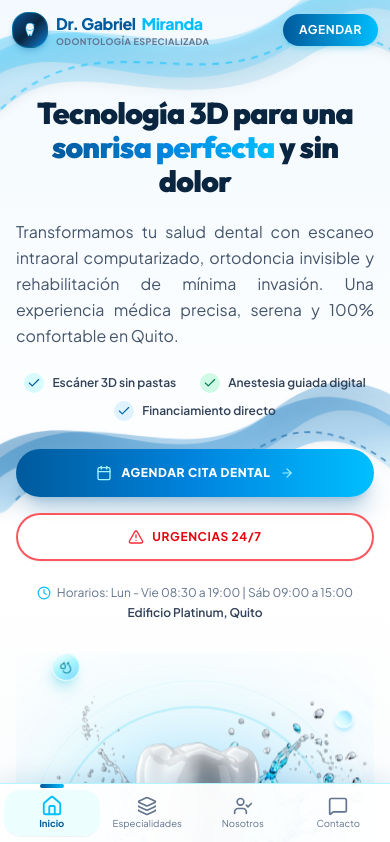
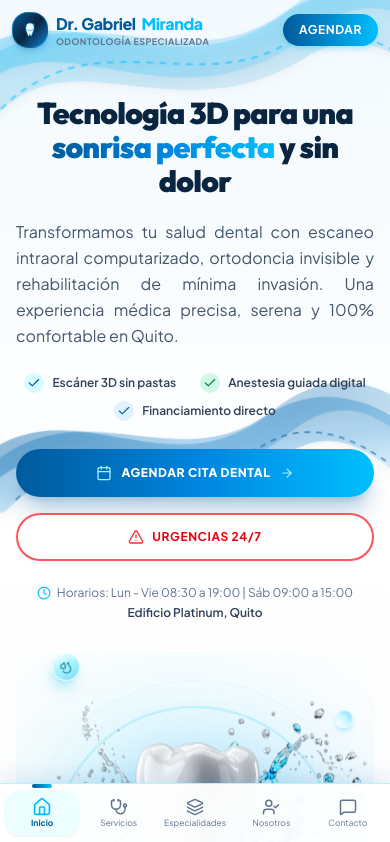
Before and after one commit to kindevec/Dentista-Gabriel-Miranda, a React (Vite) app: page / in a window 390 px wide. Shown: the top 842 px of the page. Built offline with nearby package versions, Linux system fonts and the light colour scheme.

Commit message:
feat(nav): configurar header con exactamente 5 apartados oficiales

```diff
--- a/src/App.tsx
+++ b/src/App.tsx
@@ -20,8 +20,9 @@ export default function App() {
   useEffect(() => {
     const sectionMap = [
       { id: 'inicio', navKey: 'inicio' },
+      { id: 'servicios', navKey: 'servicios' },
       { id: 'especialidades', navKey: 'especialidades' },
-      { id: 'urgencias', navKey: 'especialidades' },
+      { id: 'urgencias', navKey: 'servicios' },
       { id: 'nosotros', navKey: 'nosotros' },
       { id: 'preguntas', navKey: 'nosotros' },
       { id: 'contacto', navKey: 'contacto' },
@@ -33,7 +34,7 @@ export default function App() {
         const item = sectionMap[i];
         const element = document.getElementById(item.id);
         if (element) {
-          const top = element.offsetTop;
+          const top = element.getBoundingClientRect().top + window.scrollY;
           if (scrollPosition >= top) {
             setActiveSection(item.navKey);
             break;
--- a/src/components/Footer.tsx
+++ b/src/components/Footer.tsx
@@ -42,27 +42,27 @@ export const Footer: React.FC = () => {
             <ul className="space-y-2 text-xs text-slate-300">
               <li>
                 <a href="#inicio" className="hover:text-[#00BFFF] transition-colors">
-                  Inicio & Portada
+                  Inicio
+                </a>
+              </li>
+              <li>
+                <a href="#servicios" className="hover:text-[#00BFFF] transition-colors">
+                  Servicios
                 </a>
               </li>
               <li>
                 <a href="#especialidades" className="hover:text-[#00BFFF] transition-colors">
-                  Especialidades & Tratamientos
+                  Especialidades
                 </a>
               </li>
               <li>
                 <a href="#nosotros" className="hover:text-[#00BFFF] transition-colors">
-                  Dr. Gabriel Miranda & Instalaciones
-                </a>
-              </li>
-              <li>
-                <a href="#preguntas" className="hover:text-[#00BFFF] transition-colors">
-                  Preguntas Frecuentes
+                  Nosotros
                 </a>
               </li>
               <li>
                 <a href="#contacto" className="hover:text-[#00BFFF] transition-colors">
-                  Agendamiento & Ubicación
+                  Contacto
                 </a>
               </li>
             </ul>
--- a/src/components/MobileBottomNav.tsx
+++ b/src/components/MobileBottomNav.tsx
@@ -1,5 +1,5 @@
 import React from 'react';
-import { Home, Layers, UserCheck, MessageSquare } from 'lucide-react';
+import { Home, Stethoscope, Layers, UserCheck, MessageSquare } from 'lucide-react';
 
 interface MobileBottomNavProps {
   activeSection: string;
@@ -29,86 +29,41 @@ export const MobileBottomNav: React.FC<MobileBottomNavProps> = ({
     }
   };
 
+  const navItems = [
+    { id: 'inicio', label: 'Inicio', icon: Home },
+    { id: 'servicios', label: 'Servicios', icon: Stethoscope },
+    { id: 'especialidades', label: 'Especialidades', icon: Layers },
+    { id: 'nosotros', label: 'Nosotros', icon: UserCheck },
+    { id: 'contacto', label: 'Contacto', icon: MessageSquare },
+  ];
+
   return (
     <nav className="lg:hidden fixed bottom-0 left-0 right-0 z-50 bg-white/95 backdrop-blur-2xl border-t border-cyan-200/80 shadow-[0_-4px_25px_rgba(0,90,156,0.14)] px-1 sm:px-4 pt-1.5 pb-2 pb-[calc(0.5rem+env(safe-area-inset-bottom,0px))] transition-all duration-300">
-      <div className="w-full max-w-lg mx-auto grid grid-cols-4 items-center justify-items-center">
-
-        {/* 1. Inicio */}
+      <div className="w-full max-w-lg mx-auto grid grid-cols-5 items-center justify-items-center">
+        {navItems.map((item) => {
+          const Icon = item.icon;
+          const isActive = activeSection === item.id;
+          return (
             <button
-          onClick={() => handleNavClick('inicio')}
+              key={item.id}
+              onClick={() => handleNavClick(item.id)}
               className={`w-full min-w-0 flex flex-col items-center justify-center min-h-[46px] py-1 px-0.5 rounded-2xl transition-all duration-200 relative cursor-pointer ${
-            activeSection === 'inicio'
+                isActive
                   ? 'text-[#005A9C] font-bold bg-cyan-50/90 shadow-2xs'
                   : 'text-slate-500 hover:text-[#005A9C]'
               }`}
-          title="Inicio"
+              title={item.label}
             >
-          {activeSection === 'inicio' && (
-            <span className="absolute -top-1.5 w-6 h-1 rounded-full bg-gradient-to-r from-[#005A9C] to-[#00BFFF]" />
+              {isActive && (
+                <span className="absolute -top-1.5 w-5 h-1 rounded-full bg-gradient-to-r from-[#005A9C] to-[#00BFFF]" />
               )}
-          <Home className={`w-5 h-5 transition-transform duration-200 ${activeSection === 'inicio' ? 'scale-110 text-[#00BFFF]' : ''}`} />
-          <span className="text-[9.5px] leading-tight mt-0.5 truncate max-w-full text-center">
-            Inicio
+              <Icon className={`w-4.5 h-4.5 transition-transform duration-200 ${isActive ? 'scale-110 text-[#00BFFF]' : ''}`} />
+              <span className="text-[8.5px] leading-tight mt-0.5 truncate max-w-full text-center">
+                {item.label}
               </span>
             </button>
-
-        {/* 2. Especialidades */}
-        <button
-          onClick={() => handleNavClick('especialidades')}
-          className={`w-full min-w-0 flex flex-col items-center justify-center min-h-[46px] py-1 px-0.5 rounded-2xl transition-all duration-200 relative cursor-pointer ${
-            activeSection === 'especialidades'
-              ? 'text-[#005A9C] font-bold bg-cyan-50/90 shadow-2xs'
-              : 'text-slate-500 hover:text-[#005A9C]'
-          }`}
-          title="Especialidades"
-        >
-          {activeSection === 'especialidades' && (
-            <span className="absolute -top-1.5 w-6 h-1 rounded-full bg-gradient-to-r from-[#005A9C] to-[#00BFFF]" />
-          )}
-          <Layers className={`w-5 h-5 transition-transform duration-200 ${activeSection === 'especialidades' ? 'scale-110 text-[#00BFFF]' : ''}`} />
-          <span className="text-[9.5px] leading-tight mt-0.5 truncate max-w-full text-center">
-            Especialidades
-          </span>
-        </button>
-
-        {/* 3. Nosotros */}
-        <button
-          onClick={() => handleNavClick('nosotros')}
-          className={`w-full min-w-0 flex flex-col items-center justify-center min-h-[46px] py-1 px-0.5 rounded-2xl transition-all duration-200 relative cursor-pointer ${
-            activeSection === 'nosotros'
-              ? 'text-[#005A9C] font-bold bg-cyan-50/90 shadow-2xs'
-              : 'text-slate-500 hover:text-[#005A9C]'
-          }`}
-          title="Nosotros"
-        >
-          {activeSection === 'nosotros' && (
-            <span className="absolute -top-1.5 w-6 h-1 rounded-full bg-gradient-to-r from-[#005A9C] to-[#00BFFF]" />
-          )}
-          <UserCheck className={`w-5 h-5 transition-transform duration-200 ${activeSection === 'nosotros' ? 'scale-110 text-[#00BFFF]' : ''}`} />
-          <span className="text-[9.5px] leading-tight mt-0.5 truncate max-w-full text-center">
-            Nosotros
-          </span>
-        </button>
-
-        {/* 4. Redes & Contacto */}
-        <button
-          onClick={() => handleNavClick('contacto')}
-          className={`w-full min-w-0 flex flex-col items-center justify-center min-h-[46px] py-1 px-0.5 rounded-2xl transition-all duration-200 relative cursor-pointer ${
-            activeSection === 'contacto'
-              ? 'text-[#005A9C] font-bold bg-cyan-50/90 shadow-2xs'
-              : 'text-slate-500 hover:text-[#005A9C]'
-          }`}
-          title="Redes & Contacto"
-        >
-          {activeSection === 'contacto' && (
-            <span className="absolute -top-1.5 w-6 h-1 rounded-full bg-gradient-to-r from-[#005A9C] to-[#00BFFF]" />
-          )}
-          <MessageSquare className={`w-5 h-5 transition-transform duration-200 ${activeSection === 'contacto' ? 'scale-110 text-[#00BFFF]' : ''}`} />
-          <span className="text-[9.5px] leading-tight mt-0.5 truncate max-w-full text-center">
-            Contacto
-          </span>
-        </button>
-
+          );
+        })}
       </div>
     </nav>
   );
--- a/src/components/Navbar.tsx
+++ b/src/components/Navbar.tsx
@@ -59,63 +59,32 @@ export const Navbar: React.FC<NavbarProps> = ({
           <Logo size="md" />
         </div>
 
-        {/* Desktop Navigation Links (5 Secciones Exactas) */}
+        {/* Desktop Navigation Links (5 Secciones Exactas: Inicio, Servicios, Especialidades, Nosotros, Contacto) */}
         <nav className="hidden lg:flex items-center space-x-1 xl:space-x-2">
-          {/* Section 1: Inicio */}
+          {[
+            { id: 'inicio', label: 'Inicio' },
+            { id: 'servicios', label: 'Servicios' },
+            { id: 'especialidades', label: 'Especialidades' },
+            { id: 'nosotros', label: 'Nosotros' },
+            { id: 'contacto', label: 'Contacto' },
+          ].map((item) => {
+            const isActive = activeSection === item.id;
+            return (
               <button
-            onClick={() => handleNavClick('inicio')}
-            className={`px-4 py-2 rounded-full text-xs xl:text-sm font-semibold transition-all duration-200 cursor-pointer ${
-              activeSection === 'inicio'
+                key={item.id}
+                onClick={() => handleNavClick(item.id)}
+                className={`px-3.5 xl:px-4 py-2 rounded-full text-xs xl:text-sm font-semibold transition-all duration-200 cursor-pointer ${
+                  isActive
                     ? isScrolled
                       ? 'text-[#005A9C] bg-cyan-50 font-bold shadow-xs'
                       : 'text-[#005A9C] bg-white/70 backdrop-blur-xs font-bold shadow-xs border border-cyan-100/60'
                     : 'text-slate-600 hover:text-[#005A9C] hover:bg-white/60'
                 }`}
               >
-            Inicio
+                {item.label}
               </button>
-
-          {/* Section 2: Especialidades */}
-          <button
-            onClick={() => handleNavClick('especialidades')}
-            className={`px-4 py-2 rounded-full text-xs xl:text-sm font-semibold transition-all duration-200 cursor-pointer ${
-              activeSection === 'especialidades'
-                ? isScrolled
-                  ? 'text-[#005A9C] bg-cyan-50 font-bold shadow-xs'
-                  : 'text-[#005A9C] bg-white/70 backdrop-blur-xs font-bold shadow-xs border border-cyan-100/60'
-                : 'text-slate-600 hover:text-[#005A9C] hover:bg-white/60'
-            }`}
-          >
-            Especialidades
-          </button>
-
-          {/* Section 3: Nosotros */}
-          <button
-            onClick={() => handleNavClick('nosotros')}
-            className={`px-4 py-2 rounded-full text-xs xl:text-sm font-semibold transition-all duration-200 cursor-pointer ${
-              activeSection === 'nosotros'
-                ? isScrolled
-                  ? 'text-[#005A9C] bg-cyan-50 font-bold'
-                  : 'text-[#005A9C] bg-white/70 backdrop-blur-xs font-bold shadow-xs border border-cyan-100/60'
-                : 'text-slate-600 hover:text-[#005A9C] hover:bg-white/60'
-            }`}
-          >
-            Nosotros
-          </button>
-
-          {/* Section 4: Redes & Contacto */}
-          <button
-            onClick={() => handleNavClick('contacto')}
-            className={`px-4 py-2 rounded-full text-xs xl:text-sm font-semibold transition-all duration-200 cursor-pointer ${
-              activeSection === 'contacto'
-                ? isScrolled
-                  ? 'text-[#005A9C] bg-cyan-50 font-bold'
-                  : 'text-[#005A9C] bg-white/70 backdrop-blur-xs font-bold shadow-xs border border-cyan-100/60'
-                : 'text-slate-600 hover:text-[#005A9C] hover:bg-white/60'
-            }`}
-          >
-            Redes & Contacto
-          </button>
+            );
+          })}
         </nav>
 
         {/* Action Buttons Right (Desktop) */}
--- a/src/components/SpecialtiesSection.tsx
+++ b/src/components/SpecialtiesSection.tsx
@@ -136,7 +136,7 @@ export const SpecialtiesSection: React.FC<SpecialtiesSectionProps> = ({
   };
 
   return (
-    <section id="especialidades" className="py-14 sm:py-20 relative overflow-hidden bg-slate-50/70">
+    <section id="servicios" className="py-14 sm:py-20 relative overflow-hidden bg-slate-50/70">
       {/* 1. Intercalated High-Definition Background Texture */}
       <div className="absolute inset-0 z-0 pointer-events-none">
         <img
@@ -169,7 +169,7 @@ export const SpecialtiesSection: React.FC<SpecialtiesSectionProps> = ({
         </motion.div>
 
         {/* 3. Luxury 3D Feature Carousel Showcase */}
-        <div className="w-full max-w-6xl mx-auto">
+        <div id="especialidades" className="w-full max-w-6xl mx-auto scroll-mt-24">
           {/* ========================================================= */}
           {/* DESKTOP EXPERIENCE (lg:flex) — 100% PRESERVED 3D WHEEL   */}
           {/* ========================================================= */}
```
Lines whose indentation alone changed are shown as unchanged.
